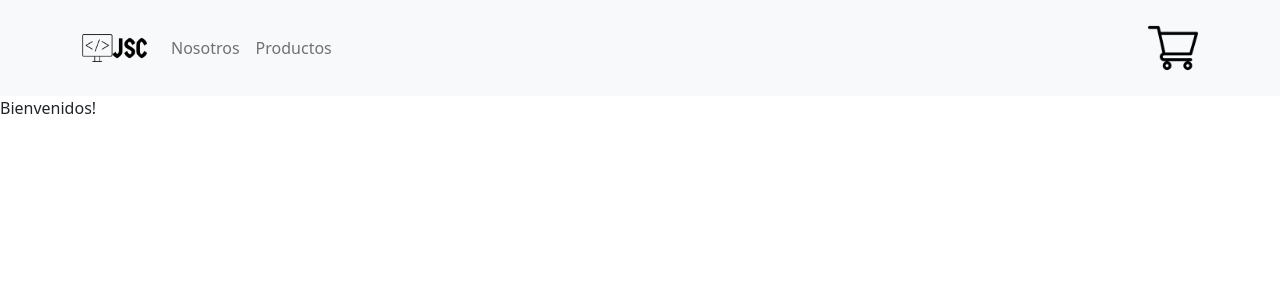
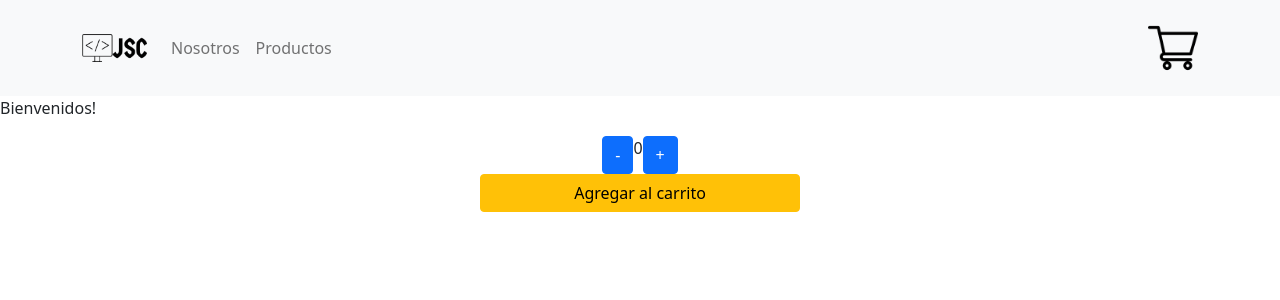
Before and after one commit to SebaConti87/ecommerce-react, a React (Create React App) app: page / in a window 1280 px wide. Shown: the top 300 px of the page. Built offline with nearby package versions, Linux system fonts and the light colour scheme.

Commit message:
item count

```diff
--- /dev/null
+++ b/src/components/ItemCount.js
@@ -0,0 +1,54 @@
+import { useState } from "react";
+
+const ItemCount = ({ onAdd, stock }) => {
+  const [amount, setAmount] = useState(0);
+
+  const handleAdd = (e) => {
+    e.preventDefault();
+    if (amount < stock) {
+      const value = amount + 1;
+      setAmount(value);
+    }
+  };
+
+  const handleSubtract = (e) => {
+    e.preventDefault();
+    if (amount > 0) {
+      const value = amount - 1;
+      setAmount(value);
+    }
+  };
+
+  return (
+    <div className="col-md-3 container">
+      <div className="col d-flex justify-content-center">
+        <button
+          className="btn btn-primary"
+          disabled={stock === 0}
+          onClick={handleSubtract}
+        >
+          -
+        </button>
+        <span className="text-center">{amount}</span>
+        <button
+          className="btn btn-primary"
+          disabled={stock === 0}
+          onClick={handleAdd}
+        >
+          +
+        </button>
+      </div>
+      <div className="row">
+        <button
+          className="btn btn-warning"
+          disabled={stock === 0}
+          onClick={() => onAdd(amount)}
+        >
+          Agregar al carrito
+        </button>
+      </div>
+    </div>
+  );
+};
+
+export default ItemCount;
--- a/src/components/ItemListContainer.js
+++ b/src/components/ItemListContainer.js
@@ -1,3 +1,19 @@
+import { useState } from "react";
+import ItemCount from "./ItemCount";
+
 export const ItemListContainer = ({ greeting }) => {
-  return <p>{greeting}</p>;
+  const [stock, setStock] = useState(10);
+
+  const handleAddToCart = (amount) => {
+    console.log(`Se agregaron ${amount} de items al carrito.`);
+    const newStock = stock - amount;
+    setStock(newStock);
+  };
+
+  return (
+    <>
+      <p>{greeting}</p>
+      <ItemCount onAdd={handleAddToCart} stock={stock} />
+    </>
+  );
 };
```
